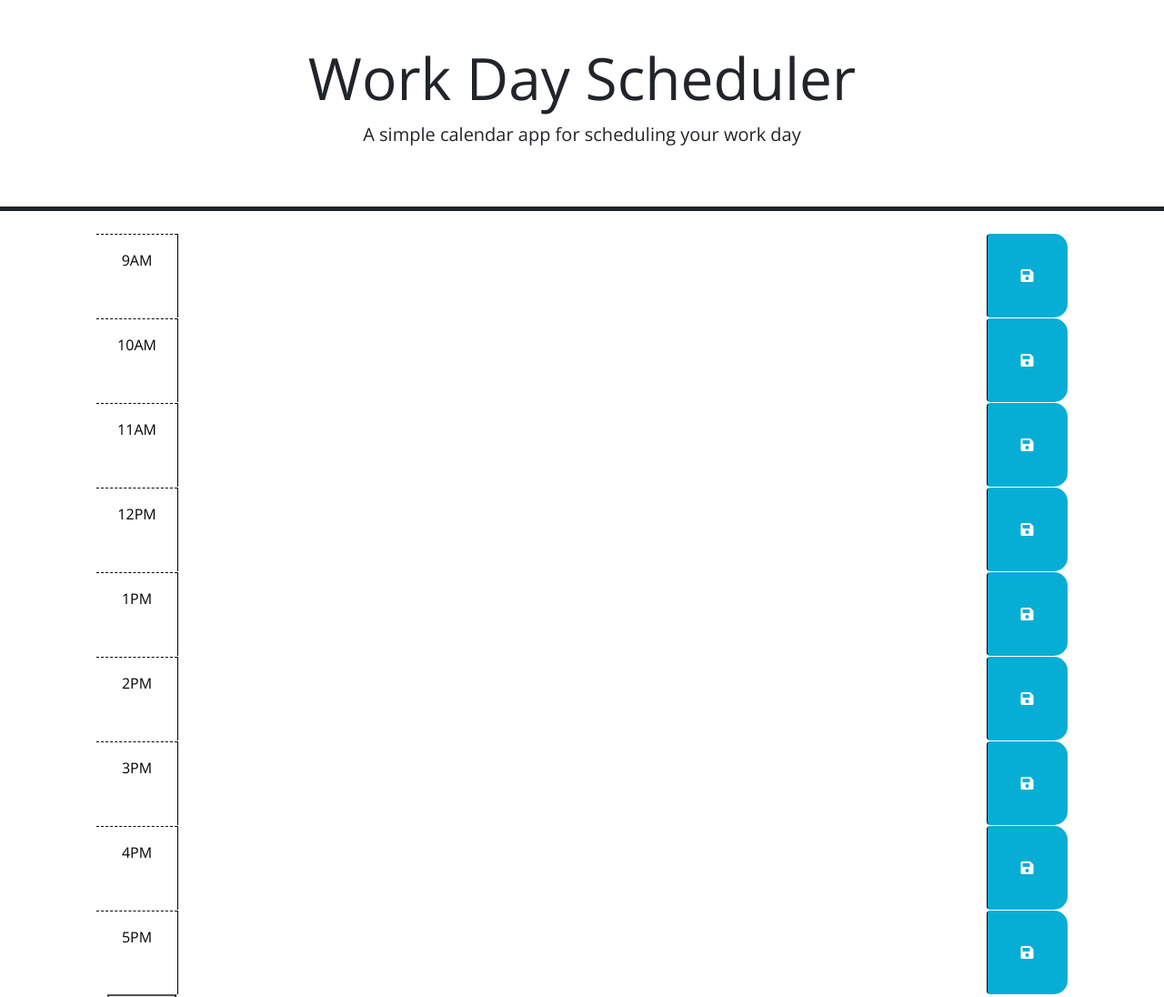
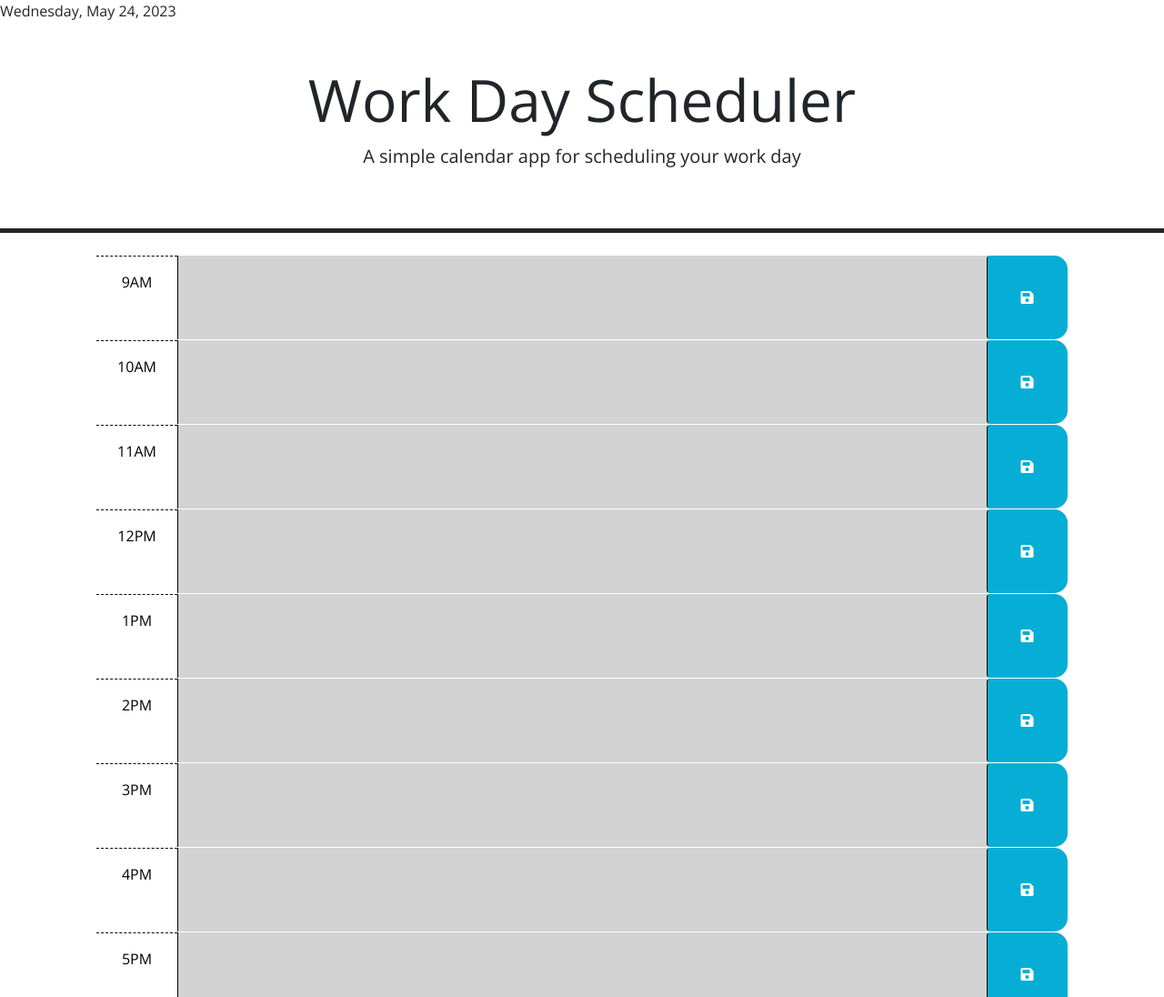
Before and after one commit to Ss0110/work-day-scheduler, a plain HTML site: page index.html in a window 1280 px wide. Shown: the top 1096 px of the page at 91% size. Drawn offline with nearby package versions, Linux system fonts and the light colour scheme; files that its build step writes are made by us from their sources.

Commit message:
fixed path to js and css file in html

```diff
--- a/index.html
+++ b/index.html
@@ -18,7 +18,7 @@
       href="https://fonts.googleapis.com/css?family=Open+Sans&display=swap"
       rel="stylesheet"
     />
-    <link rel="stylesheet" href="./css/style.css" />
+    <link rel="stylesheet" href="assets/css/style.css" />
     <script
     src="https://cdn.jsdelivr.net/npm/dayjs@1.11.3/dayjs.min.js"
     integrity="sha256-iu/zLUB+QgISXBLCW/mcDi/rnf4m4uEDO0wauy76x7U="
@@ -114,6 +114,6 @@
     <script src="https://code.jquery.com/jquery-3.7.0.min.js"></script>
 
 
-    <script src="./js/script.js"></script>
+    <script src="assets/js/script.js"></script>
   </body>
 </html>
```
